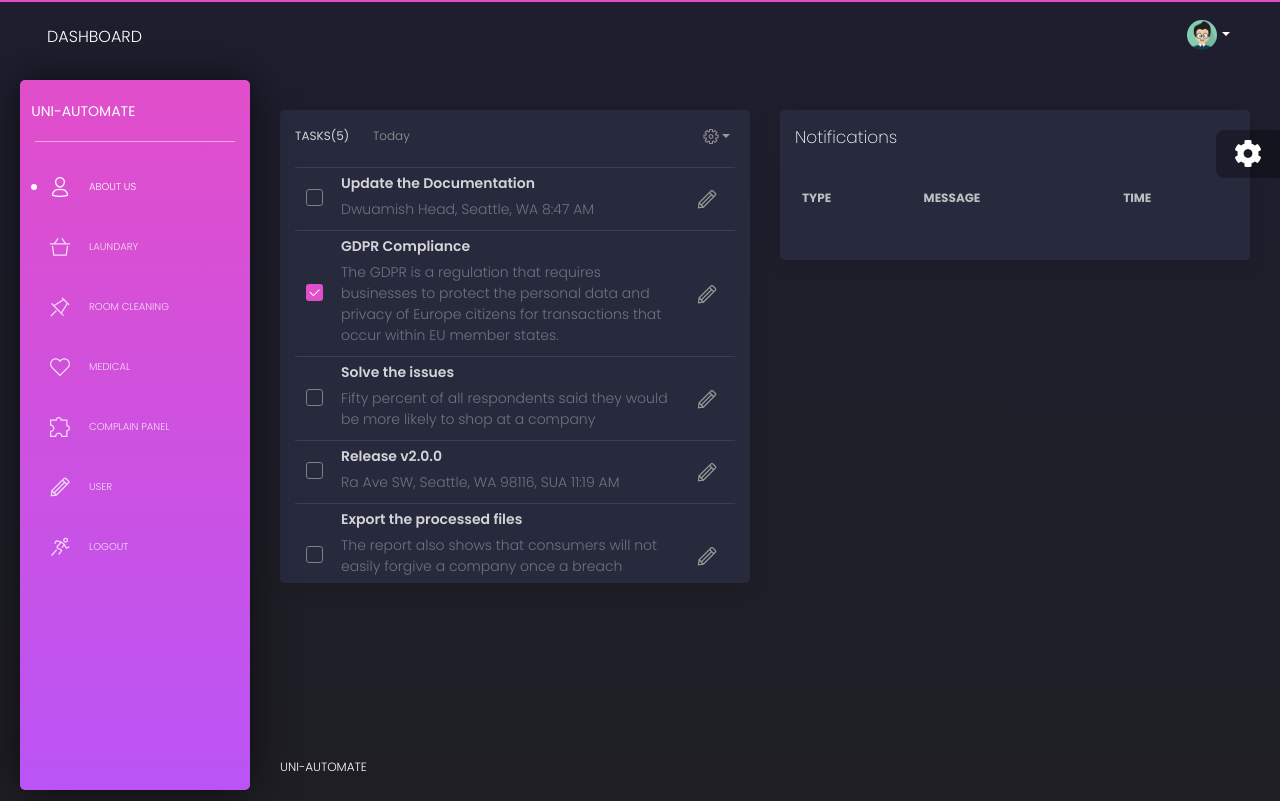
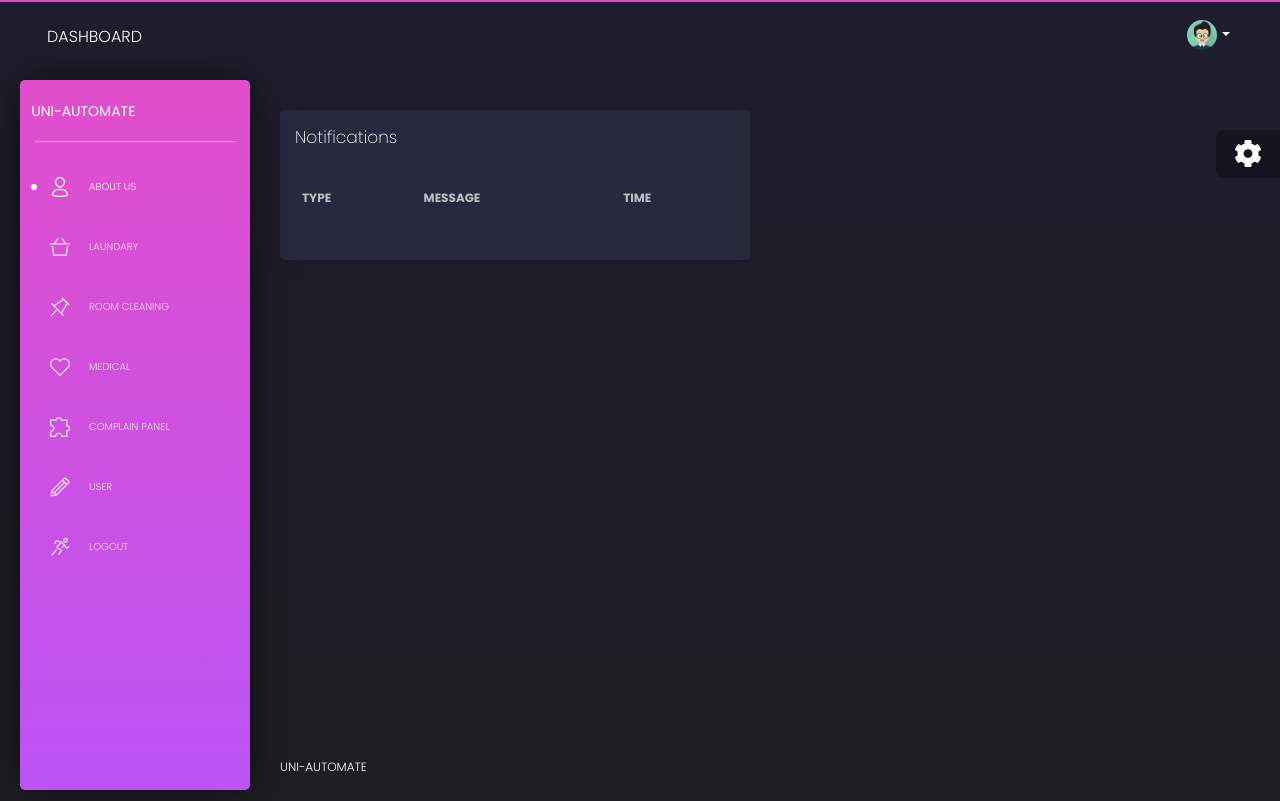
Before and after one commit to hari01584/project__UNIAutoMate__MakeAThon3077, a Django app: page / in a window 1280 px wide. Run offline with Django 3.2, Linux system fonts and the light colour scheme; the visitor is signed in with stand-in values (Sample User, id 1); lists and menus that the app fills with data are empty; some libraries are stand-ins or nearby versions.

Commit message:
Remove tasks pane

```diff
--- a/core/templates/index.html
+++ b/core/templates/index.html
@@ -95,7 +95,7 @@
       </div>
     </div> -->
     <div class="row">
-      <div class="col-lg-6 col-md-12">
+      <!-- <div class="col-lg-6 col-md-12">
         <div class="card card-tasks">
           <div class="card-header ">
             <h6 class="title d-inline">Tasks(5)</h6>
@@ -246,7 +246,7 @@
             </div>
           </div>
         </div>
-      </div>
+      </div> -->
       <div class="col-lg-6 col-md-12">
         <div class="card ">
           <div class="card-header">
```
